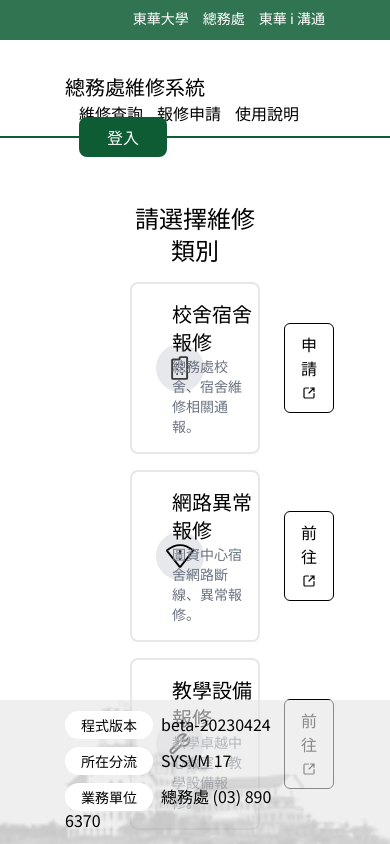
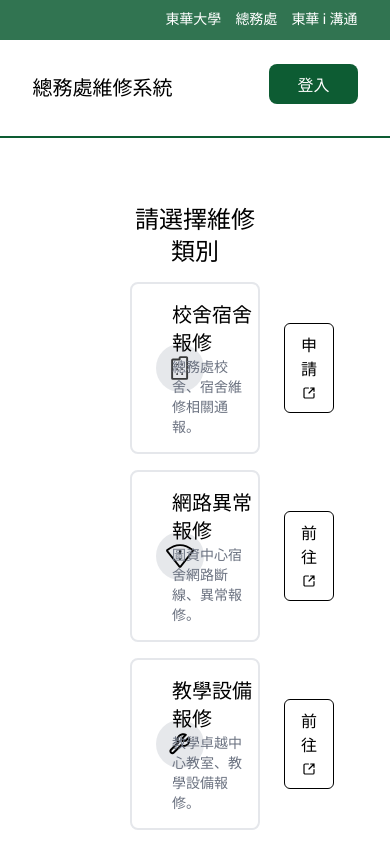
Before and after one commit to yc97463/ndhusys-repair-system-frontend, a Nuxt app: page / in a window 390 px wide. Shown: the top 844 px of the page. Built offline with nearby package versions, Linux system fonts and the light colour scheme.

Commit message:
fix(layouts/default): fix layout grid and RWD width

```diff
--- a/layouts/default.vue
+++ b/layouts/default.vue
@@ -1,8 +1,8 @@
 <template>
-  <div>
+  <div class="min-h-screen">
     <div class="w-screen border-b-2 border-ndhu-green">
       <div class="w-screen h-10 bg-ndhu-green/[.85]">
-        <div class="w-2/3 mx-auto py-2">
+        <div class="w-10/12 mx-auto py-2 md:w-2/3">
           <div class="float-right text-sm">
             <HeaderTopLinks name="東華大學" url="https://www.ndhu.edu.tw/" />
             <HeaderTopLinks name="總務處" url="https://ga.ndhu.edu.tw/" />
@@ -11,21 +11,23 @@
         </div>
       </div>
       <div class="w-screen h-16">
-        <div class="w-2/3 mx-auto">
-          <div class="my-8">
-            <div class="float-left">
-              <NuxtLink to="/" class="text-xl align-middle">
+        <div class="w-10/12 mx-auto md:w-2/3">
+          <div class="my-8 grid grid-cols-2 gap-4">
+            <div class="col-start-1 col-span-1">
+              <NuxtLink to="/" class="text-xl align-middle self-center">
                 總務處維修系統
               </NuxtLink>
             </div>
-            <div class="float-right">
-              <NavLinks name="維修查詢" url="/" />
+            <div class="col-end-3 col-span-1">
+              <div class="float-right">
+                <!-- <NavLinks name="維修查詢" url="/" />
               <NavLinks name="報修申請" url="/about" />
-              <NavLinks name="使用說明" url="/" />
-              <NuxtLink to="/auth/login" class="ml-3.5 text-white bg-ndhu-green rounded-lg px-7 py-2"
-                rel="noopener noreferrer">
-                登入
-              </NuxtLink>
+              <NavLinks name="使用說明" url="/" /> -->
+                <NuxtLink to="/auth/login" class="ml-3.5 text-white bg-ndhu-green rounded-lg px-7 py-2"
+                  rel="noopener noreferrer">
+                  登入
+                </NuxtLink>
+              </div>
             </div>
           </div>
         </div>
@@ -35,8 +37,8 @@
       <slot />
     </div>
     <div
-      class="w-screen bg-[url('/footer_ndhubuildings.png')] bg-neutral-200/60 bg-no-repeat bg-right-bottom bg-cover h-36 absolute inset-x-0 bottom-0">
-      <div class="w-2/3 mx-auto">
+      class="w-screen bg-[url('/footer_ndhubuildings.png')] bg-neutral-200/60 bg-no-repeat bg-right-bottom bg-cover h-36 flex">
+      <div class="w-10/12 mx-auto self-center md:w-2/3">
         <FooterBadge title="程式版本" content="beta-20230424" />
         <FooterBadge title="所在分流" content="SYSVM 17" />
         <FooterBadge title="業務單位" content="總務處 (03) 890 6370" />
```
